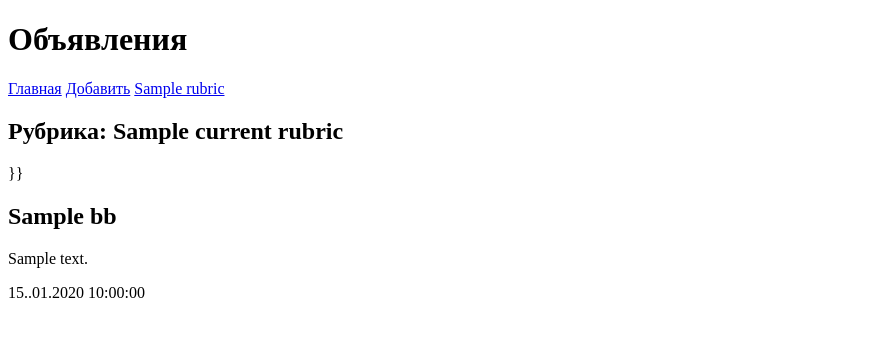
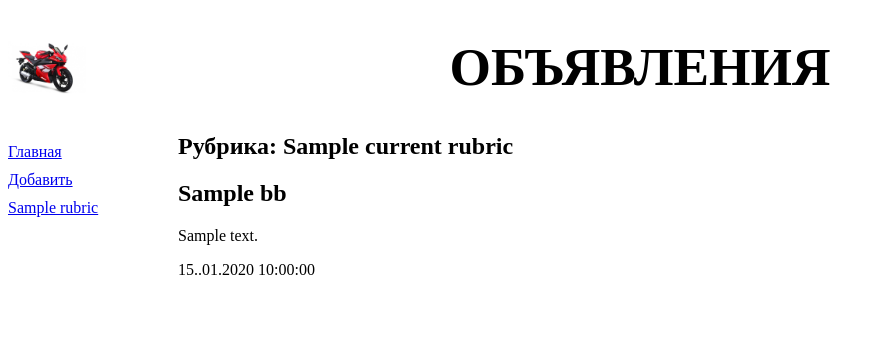
Before and after one commit to carden-code/django_learning, a Django app: template samplesite/bboard/templates/bboard/by_rubric.html in a window 1280 px wide. Shown: the top 337 px of the page, without its empty margins (0-885 px from the left). Run offline with Django 3.2, Linux system fonts and the light colour scheme; the template is opened without the code that fills it: most values are stand-ins (such as "Sample title", 1, 10 or a date in 2020).

Commit message:
add style

```diff
--- a/samplesite/bboard/static/bboard/style.css
+++ b/samplesite/bboard/static/bboard/style.css
@@ -1,4 +1,21 @@
 header h1 {
     font-size: 40pt;
+    text-transform: uppercase;
+    text-align: center;
+    background: url("bg.jpg") left / auto 100% no-repeat;
+}
 
+nav {
+    font-size: 16px;
+    width: 150px;
+    float: left;
 }
+
+nav a {
+    display: block;
+    margin: 10px 0;
+}
+
+section {
+    margin-left: 170px;
+}
--- a/samplesite/bboard/templates/bboard/by_rubric.html
+++ b/samplesite/bboard/templates/bboard/by_rubric.html
@@ -3,7 +3,7 @@
 {% block title %}{{ current_rubric.name }}{% endblock %}
 
 {% block content %}
-<h2>Рубрика: {{ current_rubric.name }}</h2>}}
+<h2>Рубрика: {{ current_rubric.name }}</h2>
 {% for bb in bbs %}
 <div>
     <h2>{{ bb.title }}</h2>
--- a/samplesite/bboard/templates/layout/basic.html
+++ b/samplesite/bboard/templates/layout/basic.html
@@ -1,8 +1,11 @@
+{% load static %}
 <!DOCTYPE html>
 <html>
     <head>
         <meta charset="UTF-8">
         <title>{% block title %}Главная{% endblock %} :: Доска объявлений</title>
+        <link rel="stylesheet" type="text/css" href="{% static 'bboard/style.css' %}">
+
     </head>
     <body>
         <header>
```
